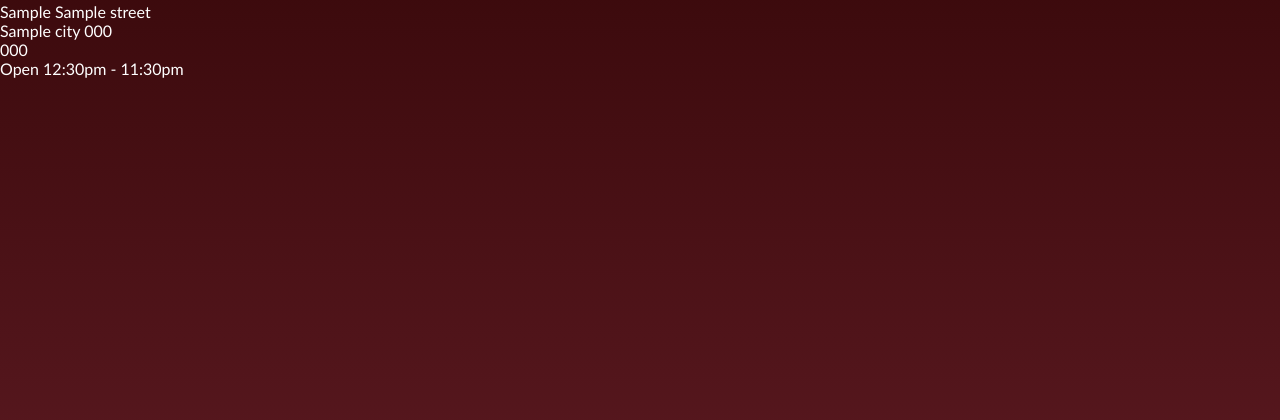
After one commit to ImpendingKataclysm/restaurant_website, a Django app: template templates/location_detail.html in a window 1280 px wide. The commit adds this page. Shown: the part 323-743 px from the top of the page. Run offline with Django 3.2, Linux system fonts and the light colour scheme; the template is opened without the code that fills it: most values are stand-ins (such as "Sample title", 1, 10 or a date in 2020).

Commit message:
Created a location detail page that will display a map iframe and location information for the location that the user clicks on (the iframe shows a generic world map at this point since no API key is configured)

```diff
--- a/restaurant/urls.py
+++ b/restaurant/urls.py
@@ -7,5 +7,6 @@ urlpatterns = [
     path('about/', views.AboutPage.as_view(), name='about'),
     path('menu/', views.MenuList.as_view(), name='menu'),
     path('item/<int:pk>', views.MenuItemDetail.as_view(), name='menu_item'),
-    path('contact/', views.LocationList.as_view(), name='contact')
+    path('contact/', views.LocationList.as_view(), name='contact'),
+    path('location/<int:pk>', views.LocationDetail.as_view(), name='location')
 ]
--- a/restaurant/views.py
+++ b/restaurant/views.py
@@ -34,3 +34,8 @@ class LocationList(generic.ListView):
     def get_context_data(self, *, object_list=None, **kwargs):
         context = super().get_context_data(**kwargs)
         return context
+
+
+class LocationDetail(generic.DetailView):
+    model = Location
+    template_name = "location_detail.html"
--- a/templates/contact.html
+++ b/templates/contact.html
@@ -7,7 +7,7 @@
     <ul>
         {% for row in location_list %}
             <h3>{{ row.city }}</h3>
-            <p>{{ row.unit_no }} {{ row.street }}</p>
+            <p><a href="{% url 'location' row.pk %}">{{ row.unit_no }} {{ row.street }}</a> </p>
             <p>{{ row.postal }}</p>
             <p>{{ row.phone }}</p>
         {% endfor %}
--- /dev/null
+++ b/templates/location_detail.html
@@ -0,0 +1,13 @@
+{% extends 'base.html' %}
+
+{% block title %}Restaurant - {{ location.city }}{% endblock %}
+
+{% block content %}
+    <iframe src="https://www.google.com/maps/embed/"></iframe>
+    <ul>
+        <li>{{ location.unit_no }} {{ location.street }}</li>
+        <li>{{ location.city }} {{ location.postal }}</li>
+        <li>{{ location.phone }}</li>
+        <li>Open 12:30pm - 11:30pm</li>
+    </ul>
+{% endblock %}
```
